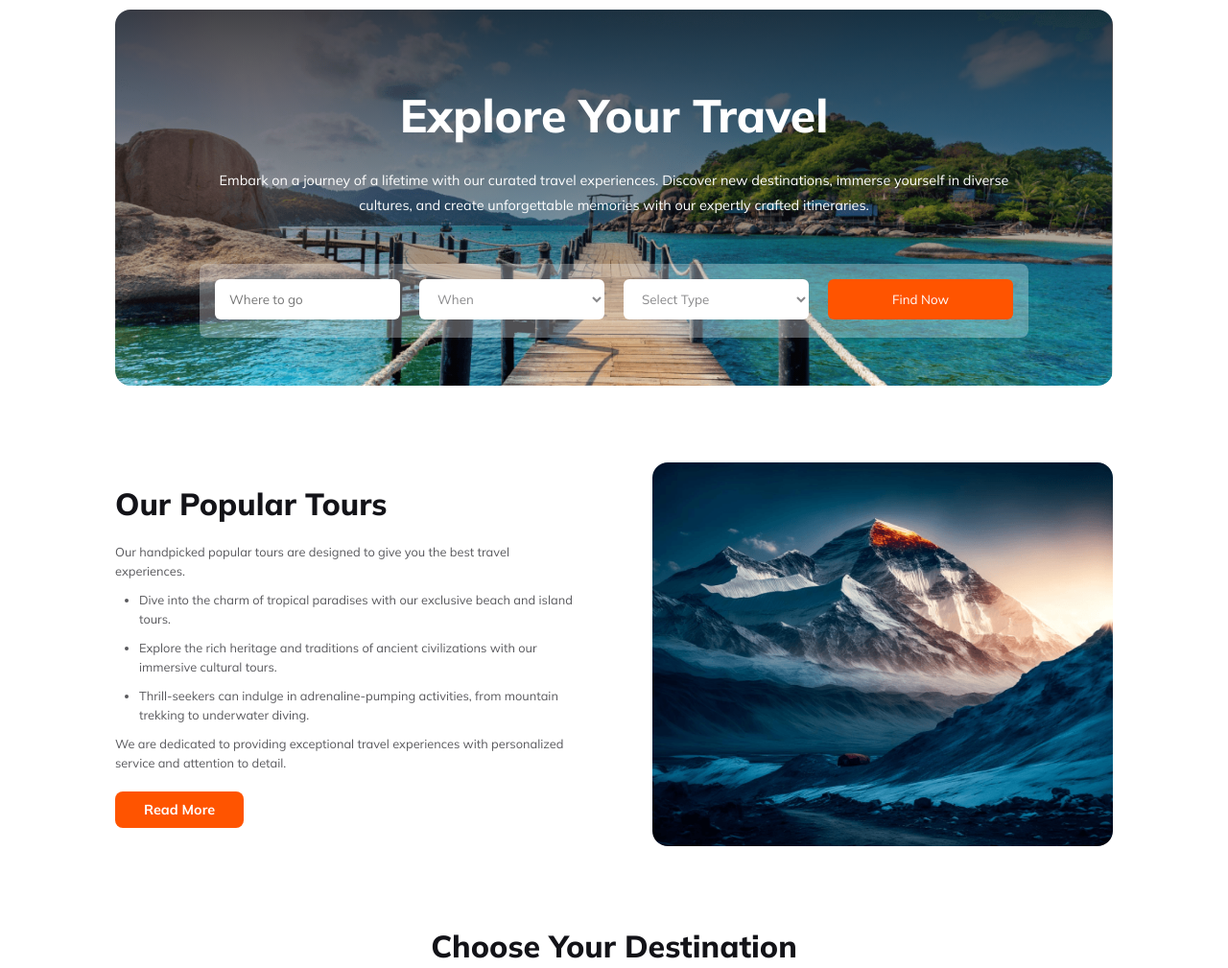
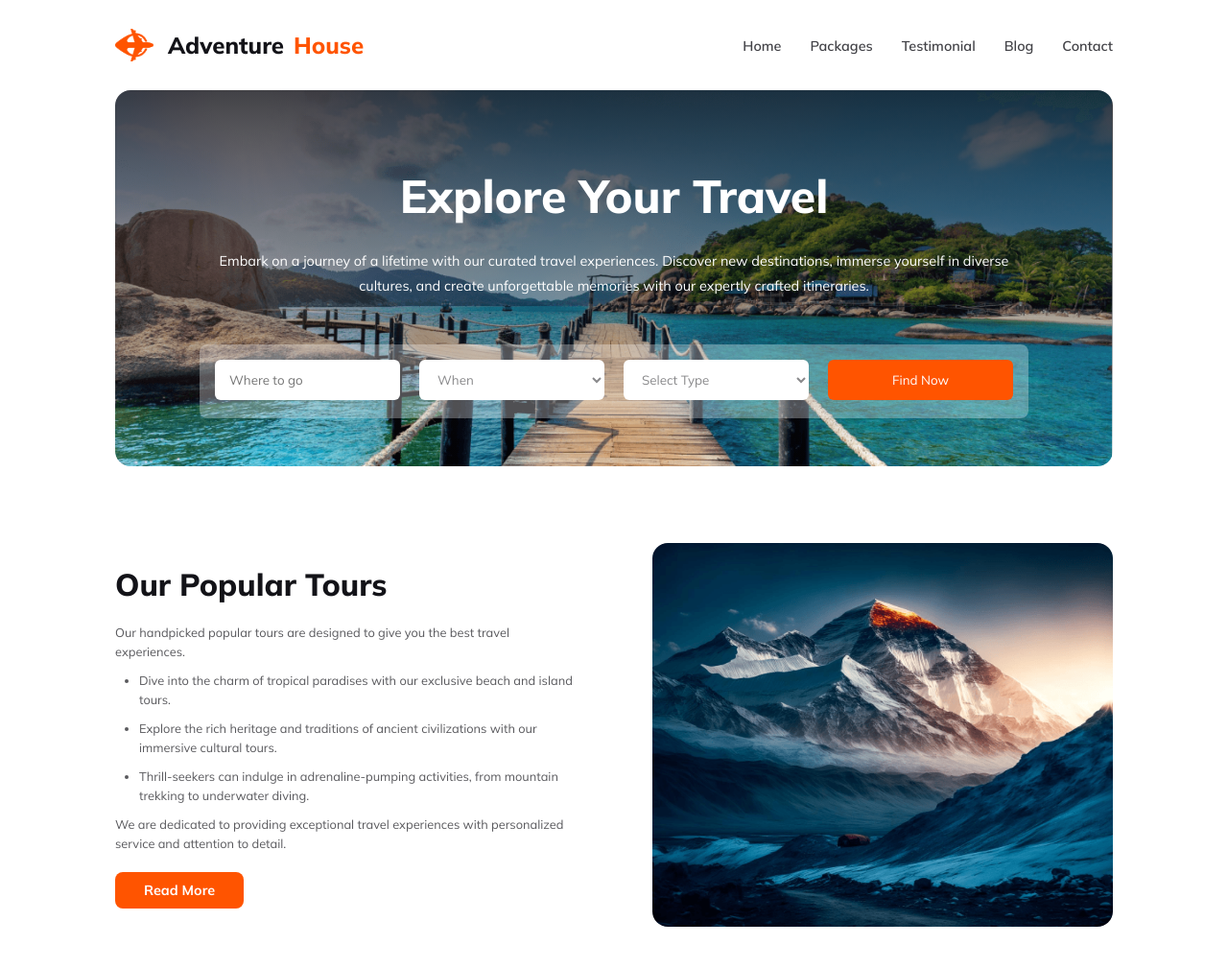
Before and after one commit to Saeedullah15/Hero-Travel, a plain HTML site: page index.html in a window 1280 px wide. Shown: the top 1009 px of the page at 96% size. Drawn offline with Linux system fonts and the light colour scheme.

Commit message:
navbar added

```diff
--- a/index.html
+++ b/index.html
@@ -15,7 +15,24 @@
 
 <body>
     <header>
-
+        <section class="header">
+            <div>
+                <img id="logo" src="Images/Group 4.png" alt="">
+                <h3 class="black-heading">Adventure<span class="orange-highlighter">House</span></h3>
+            </div>
+            <div id="menu">
+                <img src="Images/menu-burger.png" alt="">
+            </div>
+            <nav>
+                <ul>
+                    <li><a href="">Home</a></li>
+                    <li><a href="">Packages</a></li>
+                    <li><a href="">Testimonial</a></li>
+                    <li><a href="">Blog</a></li>
+                    <li><a href="">Contact</a></li>
+                </ul>
+            </nav>
+        </section>
     </header>
     <main>
         <!-- banner section -->
@@ -174,7 +191,7 @@
         <section class="footer">
             <div>
                 <img id="logo" src="Images/Group 4.png" alt="">
-                <h3 class="black-heading">Hero<span class="orange-highlighter">Travel</span></h3>
+                <h3 class="black-heading">Adventure<span class="orange-highlighter">House</span></h3>
             </div>
             <small class="small-description">We are dedicated to providing exceptional travel experiences with
                 personalized service and attention to detail.
--- a/style.css
+++ b/style.css
@@ -35,6 +35,51 @@
     font-weight: 400;
     line-height: 20px;
     margin-bottom: 10px;
+}
+
+/* header section styles */
+.header {
+    margin: 30px 120px;
+    display: flex;
+    justify-content: space-between;
+    align-items: center;
+}
+
+#menu {
+    display: none;
+}
+
+#menu img {
+    width: 20px;
+}
+
+.header div {
+    display: flex;
+    justify-content: center;
+    align-items: center;
+}
+
+.header div h3 {
+    margin: 0px;
+    font-size: 1.5em;
+}
+
+.header>nav>ul {
+    display: flex;
+    align-items: center;
+    list-style: none;
+}
+
+.header>nav>ul>li>a {
+    text-decoration: none;
+    margin-left: 30px;
+    color: rgb(66, 66, 71);
+    font-size: 0.9em;
+    font-weight: 600;
+}
+
+.header>nav>ul>li>a:hover {
+    color: rgb(255, 84, 0);
 }
 
 /* banner section styles */
@@ -328,6 +373,36 @@ select {
 /* mobile responsive styles */
 @media screen and (max-width: 600px) {
 
+    /* header section styles */
+    .header {
+        margin: 20px;
+    }
+
+    .header>div>h3 {
+        font-size: 1em;
+    }
+
+    .header div {
+        justify-content: start;
+    }
+
+    #logo {
+        margin-right: 5px;
+    }
+
+    .header>nav {
+        display: none;
+    }
+
+    #menu {
+        display: block;
+        margin-top: 8px;
+    }
+
+    .header>nav>ul {
+        flex-direction: column;
+    }
+
     /* banner section styles */
     .banner {
         margin: 10px 20px;
```
Also changed, not shown: Images/menu-burger.png (added), requirements.txt.
